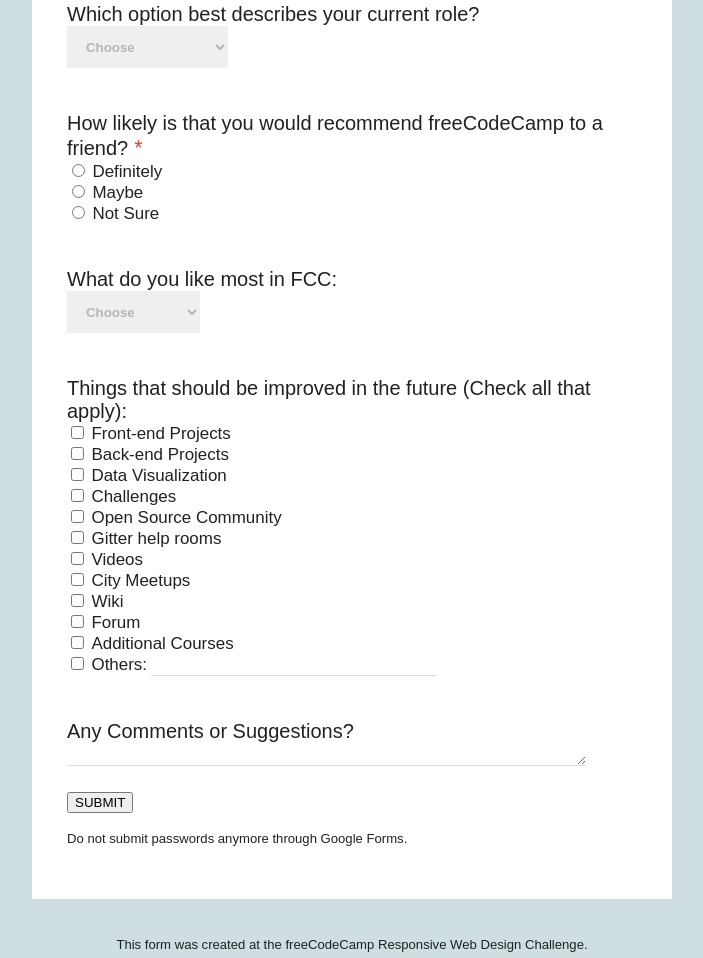
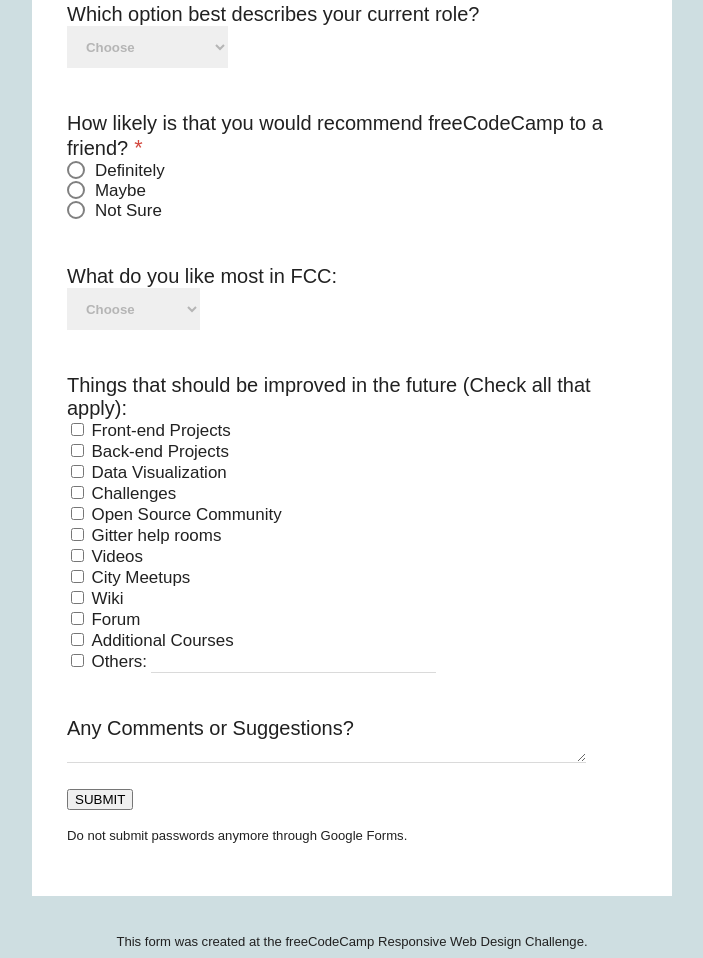
Before and after one commit to jbbalderas/build-a-survey-form, a plain HTML site: page index.html in a window 1280 px wide. Shown: the part 792-1750 px from the top of the page, without its empty margins (288-991 px from the left). Drawn offline with Linux system fonts and the light colour scheme.

Commit message:
Add custom radio button styling
- Copied and modified code snippet from
https://codepen.io/manabox/pen/raQmpL

```diff
--- a/css/style.css
+++ b/css/style.css
@@ -157,6 +157,62 @@ input[type="checkbox"]+label{
 	display: inline-block;
 }
 
+/* Custom radio button https://codepen.io/manabox/pen/raQmpL (modified) */
+[type="radio"]:checked,
+[type="radio"]:not(:checked) {
+    position: absolute;
+    left: -9999px;
+}
+[type="radio"]:checked + label,
+[type="radio"]:not(:checked) + label
+{
+    position: relative;
+    padding-left: 28px;
+    cursor: pointer;
+    line-height: 20px;
+    display: inline-block;
+    color: #212121;
+}
+[type="radio"]:checked + label:before,
+[type="radio"]:not(:checked) + label:before {
+    content: '';
+    position: absolute;
+    left: 0;
+    top: 0;
+    width: 18px;
+    height: 18px;
+    border: 2px solid gray;
+    border-radius: 100%;
+    background: #fff;
+}
+[type="radio"]:checked + label:after,
+[type="radio"]:not(:checked) + label:after {
+    content: '';
+    width: 8px;
+    height: 8px;
+    background: #161e3d;
+    position: absolute;
+    top: 5px;
+    left: 5px;
+     /*border: 2px solid #161e3d; */
+    border-radius: 100%;
+    -webkit-transition: all 0.5s ease;
+    transition: all 0.7s ease;
+}
+[type="radio"]:checked + label:before{
+    border: 2px solid #161e3d;
+}
+[type="radio"]:not(:checked) + label:after {
+    opacity: 0;
+    -webkit-transform: scale(0);
+    transform: scale(0);
+}
+[type="radio"]:checked + label:after {
+    opacity: 1;
+    -webkit-transform: scale(1);
+    transform: scale(1);
+}
+/*end code snippet (modified)*/
 
 .footer{
 	text-align: center;
```
